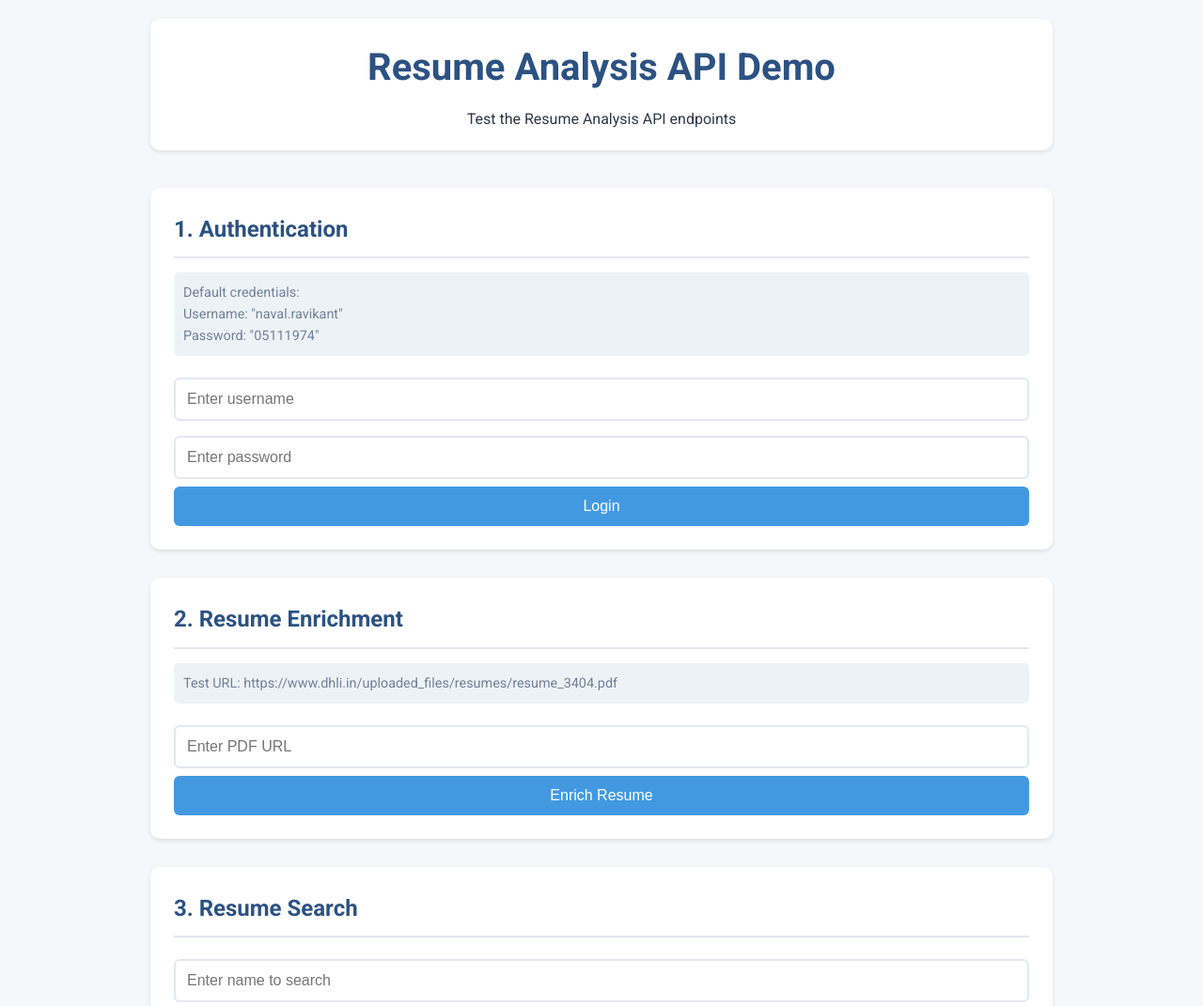
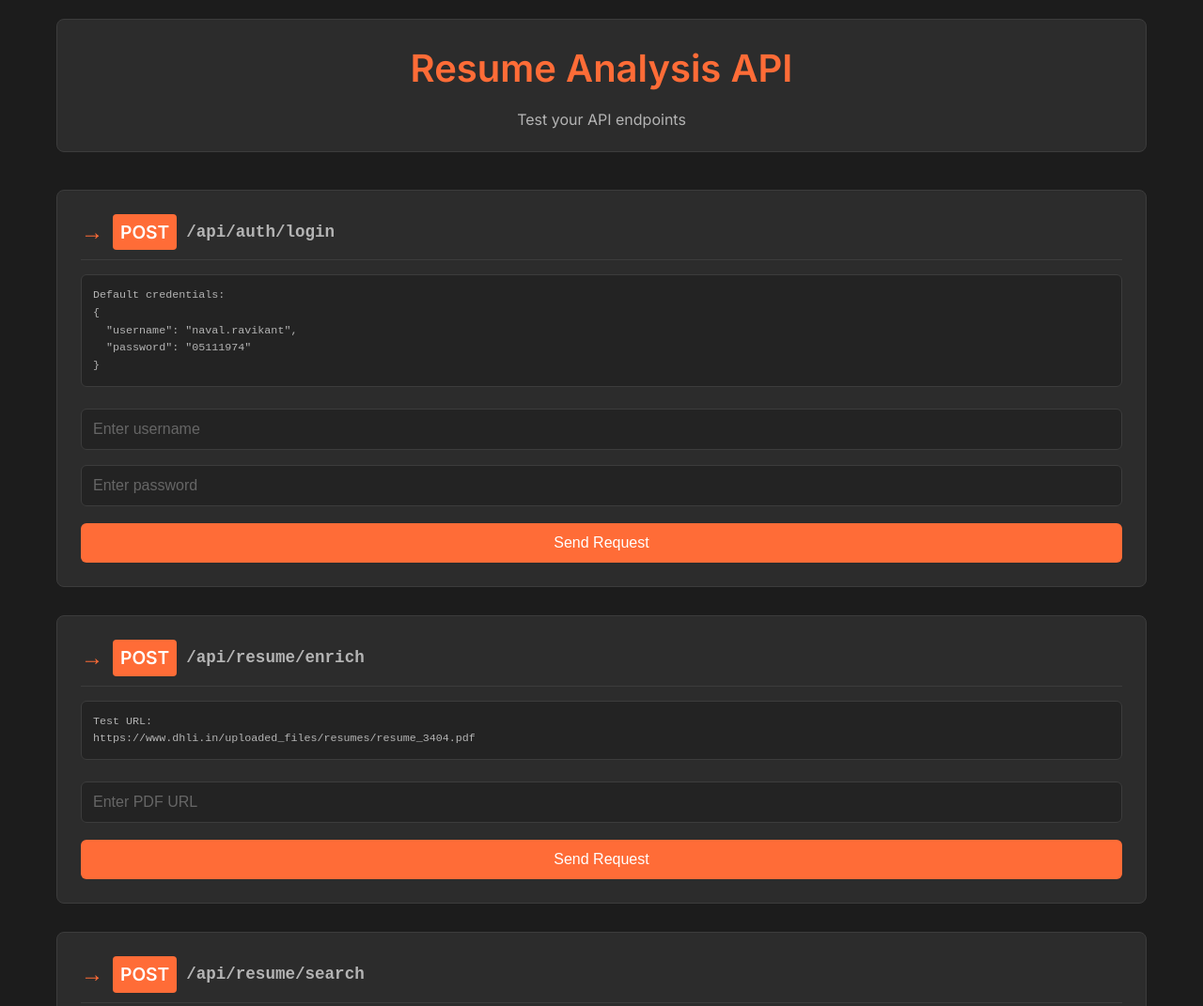
Before and after one commit to JatinSri1909/neobuild-backend-assignment, a website: page public/index.html in a window 1280 px wide. Shown: the top 1071 px of the page at 94% size. Drawn offline with Linux system fonts and the light colour scheme.

Commit message:
Redesign demo page with dark theme and improved UI/UX

```diff
--- a/public/index.html
+++ b/public/index.html
@@ -4,7 +4,7 @@
     <meta charset="UTF-8">
     <meta name="viewport" content="width=device-width, initial-scale=1.0">
     <title>Resume Analysis API Demo</title>
-    <link href="https://fonts.googleapis.com/css2?family=Roboto:wght@300;400;500;700&display=swap" rel="stylesheet">
+    <link href="https://fonts.googleapis.com/css2?family=Inter:wght@400;500;600&display=swap" rel="stylesheet">
     <style>
         * {
             margin: 0;
@@ -13,11 +13,11 @@
         }
 
         body {
-            font-family: 'Roboto', sans-serif;
+            font-family: 'Inter', sans-serif;
             line-height: 1.6;
-            background-color: #f5f7fa;
-            color: #2d3748;
-            max-width: 1000px;
+            background-color: #1c1c1c;
+            color: #f0f0f0;
+            max-width: 1200px;
             margin: 0 auto;
             padding: 20px;
         }
@@ -26,64 +26,86 @@
             text-align: center;
             margin-bottom: 40px;
             padding: 20px;
-            background: #fff;
-            border-radius: 10px;
-            box-shadow: 0 2px 4px rgba(0,0,0,0.1);
+            background: #2c2c2c;
+            border-radius: 8px;
+            border: 1px solid #3c3c3c;
         }
 
         .header h1 {
-            color: #2c5282;
+            color: #ff6c37;
             font-size: 2.5em;
             margin-bottom: 10px;
+            font-weight: 600;
+        }
+
+        .header p {
+            color: #b4b4b4;
         }
 
         .container {
-            background: #fff;
+            background: #2c2c2c;
             margin-bottom: 30px;
             padding: 25px;
-            border-radius: 10px;
-            box-shadow: 0 2px 4px rgba(0,0,0,0.1);
-            transition: transform 0.2s;
+            border-radius: 8px;
+            border: 1px solid #3c3c3c;
+            transition: all 0.3s ease;
         }
 
         .container:hover {
-            transform: translateY(-2px);
+            border-color: #ff6c37;
+            box-shadow: 0 0 10px rgba(255, 108, 55, 0.1);
         }
 
         h2 {
-            color: #2c5282;
+            color: #ff6c37;
             margin-bottom: 15px;
             padding-bottom: 10px;
-            border-bottom: 2px solid #e2e8f0;
+            border-bottom: 1px solid #3c3c3c;
+            display: flex;
+            align-items: center;
+        }
+
+        h2::before {
+            content: '→';
+            margin-right: 10px;
+            color: #ff6c37;
         }
 
         .info-text {
-            color: #718096;
+            color: #b4b4b4;
             font-size: 0.9em;
             margin-bottom: 15px;
-            padding: 10px;
-            background: #edf2f7;
-            border-radius: 5px;
+            padding: 12px;
+            background: #232323;
+            border-radius: 6px;
+            border: 1px solid #3c3c3c;
+            font-family: monospace;
         }
 
         input[type="text"] {
             width: 100%;
             padding: 12px;
             margin: 8px 0;
-            border: 2px solid #e2e8f0;
+            background: #232323;
+            border: 1px solid #3c3c3c;
             border-radius: 6px;
+            color: #f0f0f0;
             font-size: 1em;
-            transition: border-color 0.3s;
+            transition: all 0.3s ease;
         }
 
         input[type="text"]:focus {
             outline: none;
-            border-color: #4299e1;
-            box-shadow: 0 0 0 3px rgba(66, 153, 225, 0.1);
+            border-color: #ff6c37;
+            box-shadow: 0 0 0 2px rgba(255, 108, 55, 0.2);
+        }
+
+        input[type="text"]::placeholder {
+            color: #666;
         }
 
         button {
-            background-color: #4299e1;
+            background-color: #ff6c37;
             color: white;
             padding: 12px 24px;
             border: none;
@@ -91,12 +113,13 @@
             cursor: pointer;
             font-size: 1em;
             font-weight: 500;
-            transition: all 0.3s;
+            transition: all 0.3s ease;
             width: 100%;
+            margin-top: 10px;
         }
 
         button:hover {
-            background-color: #2b6cb0;
+            background-color: #ff8157;
             transform: translateY(-1px);
         }
 
@@ -107,38 +130,65 @@
         .response {
             margin-top: 15px;
             padding: 15px;
-            background-color: #f7fafc;
-            border: 1px solid #e2e8f0;
+            background-color: #232323;
+            border: 1px solid #3c3c3c;
             border-radius: 6px;
-            font-family: monospace;
+            font-family: 'Monaco', 'Menlo', monospace;
             white-space: pre-wrap;
             overflow-x: auto;
             font-size: 0.9em;
+            color: #b4b4b4;
             position: relative;
+        }
+
+        .response.success {
+            border-left: 4px solid #4CAF50;
+        }
+
+        .response.error {
+            border-left: 4px solid #f44336;
         }
 
         .response:empty {
             display: none;
         }
 
-        .status {
-            display: none;
-            margin-top: 10px;
-            padding: 10px;
-            border-radius: 6px;
-            text-align: center;
+        .method-badge {
+            display: inline-block;
+            padding: 4px 8px;
+            border-radius: 4px;
+            background: #ff6c37;
+            color: white;
+            font-size: 0.8em;
+            margin-right: 10px;
         }
 
-        .status.success {
-            display: block;
-            background-color: #c6f6d5;
-            color: #2f855a;
+        .endpoint {
+            color: #b4b4b4;
+            font-family: monospace;
+            font-size: 0.9em;
         }
 
-        .status.error {
-            display: block;
-            background-color: #fed7d7;
-            color: #c53030;
+        .loading {
+            display: none;
+            text-align: center;
+            margin: 10px 0;
+            color: #ff6c37;
+        }
+
+        .loading::after {
+            content: '';
+            display: inline-block;
+            width: 20px;
+            height: 20px;
+            border: 3px solid #3c3c3c;
+            border-radius: 50%;
+            border-top-color: #ff6c37;
+            animation: spin 1s ease-in-out infinite;
+        }
+
+        @keyframes spin {
+            to { transform: rotate(360deg); }
         }
 
         @media (max-width: 768px) {
@@ -155,67 +205,76 @@
             }
         }
 
-        /* Loading spinner */
-        .loading {
-            display: none;
-            text-align: center;
-            margin: 10px 0;
+        /* Scrollbar styling */
+        ::-webkit-scrollbar {
+            width: 8px;
+            height: 8px;
         }
 
-        .loading::after {
-            content: '';
-            display: inline-block;
-            width: 20px;
-            height: 20px;
-            border: 3px solid #e2e8f0;
-            border-radius: 50%;
-            border-top-color: #4299e1;
-            animation: spin 1s ease-in-out infinite;
+        ::-webkit-scrollbar-track {
+            background: #232323;
         }
 
-        @keyframes spin {
-            to { transform: rotate(360deg); }
+        ::-webkit-scrollbar-thumb {
+            background: #3c3c3c;
+            border-radius: 4px;
+        }
+
+        ::-webkit-scrollbar-thumb:hover {
+            background: #ff6c37;
         }
     </style>
 </head>
 <body>
     <div class="header">
-        <h1>Resume Analysis API Demo</h1>
-        <p>Test the Resume Analysis API endpoints</p>
+        <h1>Resume Analysis API</h1>
+        <p>Test your API endpoints</p>
     </div>
 
     <!-- Login Section -->
     <div class="container">
-        <h2>1. Authentication</h2>
+        <h2>
+            <span class="method-badge">POST</span>
+            <span class="endpoint">/api/auth/login</span>
+        </h2>
         <div class="info-text">
             Default credentials:<br>
-            Username: "naval.ravikant"<br>
-            Password: "05111974"
+            {<br>
+            &nbsp;&nbsp;"username": "naval.ravikant",<br>
+            &nbsp;&nbsp;"password": "05111974"<br>
+            }
         </div>
-        <input type="text" id="username" placeholder="Enter username">
-        <input type="text" id="password" placeholder="Enter password">
-        <button onclick="login()">Login</button>
+        <input type="text" id="username" placeholder="Enter username" spellcheck="false">
+        <input type="text" id="password" placeholder="Enter password" spellcheck="false">
+        <button onclick="login()">Send Request</button>
         <div class="loading" id="loginLoading"></div>
         <div id="loginResponse" class="response"></div>
     </div>
 
     <!-- Resume Enrichment Section -->
     <div class="container">
-        <h2>2. Resume Enrichment</h2>
+        <h2>
+            <span class="method-badge">POST</span>
+            <span class="endpoint">/api/resume/enrich</span>
+        </h2>
         <div class="info-text">
-            Test URL: https://www.dhli.in/uploaded_files/resumes/resume_3404.pdf
+            Test URL:<br>
+            https://www.dhli.in/uploaded_files/resumes/resume_3404.pdf
         </div>
-        <input type="text" id="pdfUrl" placeholder="Enter PDF URL">
-        <button onclick="enrichResume()">Enrich Resume</button>
+        <input type="text" id="pdfUrl" placeholder="Enter PDF URL" spellcheck="false">
+        <button onclick="enrichResume()">Send Request</button>
         <div class="loading" id="enrichLoading"></div>
         <div id="enrichResponse" class="response"></div>
     </div>
 
     <!-- Resume Search Section -->
     <div class="container">
-        <h2>3. Resume Search</h2>
-        <input type="text" id="searchName" placeholder="Enter name to search">
-        <button onclick="searchResume()">Search</button>
+        <h2>
+            <span class="method-badge">POST</span>
+            <span class="endpoint">/api/resume/search</span>
+        </h2>
+        <input type="text" id="searchName" placeholder="Enter name to search" spellcheck="false">
+        <button onclick="searchResume()">Send Request</button>
         <div class="loading" id="searchLoading"></div>
         <div id="searchResponse" class="response"></div>
     </div>
```
